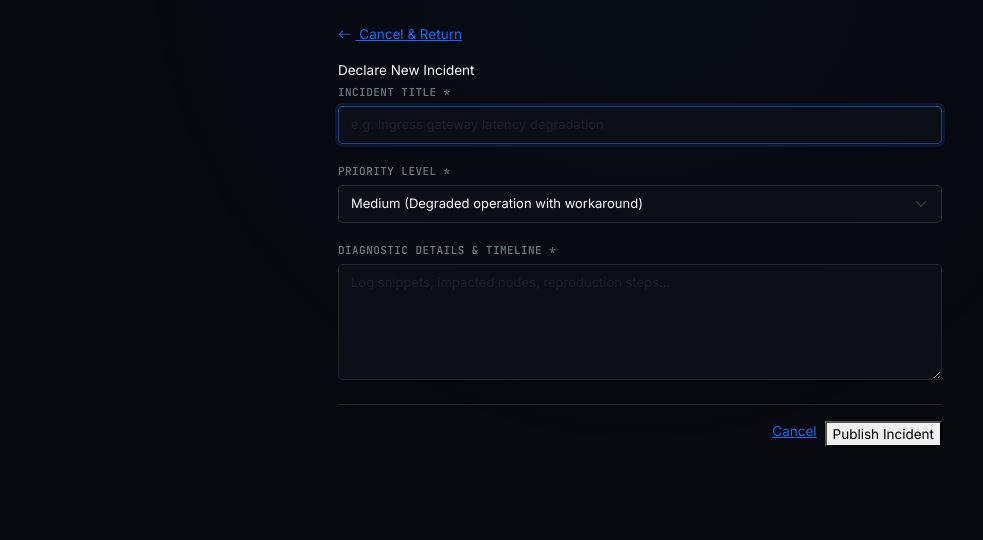
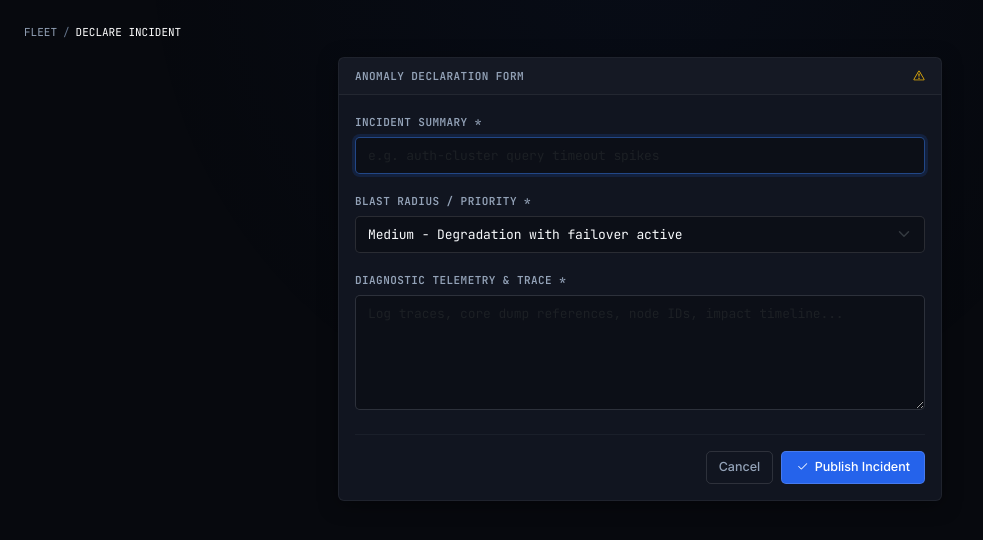
Before and after one commit to Adityachandkaushik/incident-management-system, a Flask app: page /incident/create in a window 1280 px wide. Shown: the part 48-588 px from the top of the page, without its empty margins (0-983 px from the left). Run offline with Flask 3, Linux system fonts and the light colour scheme; the visitor is signed in with stand-in values (Sample User, id 1).

Commit message:
update base template UI

```diff
--- a/templates/create_incident.html
+++ b/templates/create_incident.html
@@ -1,43 +1,51 @@
 {% extends "base.html" %}
 
-{% block title %}Create Incident - Incident Control{% endblock %}
+{% block title %}Declare Incident - OpsConsole{% endblock %}
 
 {% block content %}
+<div class="sre-breadcrumb">
+    <a href="{{ url_for('incidents.dashboard') }}">FLEET</a>
+    <span>/</span>
+    <span class="text-white">DECLARE INCIDENT</span>
+</div>
+
 <div class="row justify-content-center">
     <div class="col-12 col-md-8 col-lg-6">
-        <div class="mb-3">
-            <a href="{{ url_for('incidents.dashboard') }}" class="btn-ops-subtle">
-                <i class="bi bi-arrow-left me-1"></i> Cancel & Return
-            </a>
-        </div>
-
-        <div class="ops-box">
-            <div class="ops-header">Declare New Incident</div>
-            <div class="ops-body">
+        <div class="panel">
+            <div class="panel-header">
+                <span>Anomaly Declaration Form</span>
+                <i class="bi bi-exclamation-triangle text-warning"></i>
+            </div>
+            <div class="panel-body">
                 <form action="{{ url_for('incidents.create_incident') }}" method="POST">
                     <div class="mb-3">
-                        <label for="title" class="form-label mono small text-secondary">Incident Title *</label>
-                        <input type="text" class="form-control" id="title" name="title" placeholder="e.g. Ingress gateway latency degradation" required autofocus>
+                        <label for="title" class="form-label">Incident Summary *</label>
+                        <input type="text" class="form-control code-block" id="title" name="title"
+                               placeholder="e.g. auth-cluster query timeout spikes" required autofocus>
                     </div>
 
                     <div class="mb-3">
-                        <label for="priority" class="form-label mono small text-secondary">Priority Level *</label>
-                        <select class="form-select" id="priority" name="priority" required>
-                            <option value="Low">Low (Minimal disruption)</option>
-                            <option value="Medium" selected>Medium (Degraded operation with workaround)</option>
-                            <option value="High">High (Major subsystem impaired)</option>
-                            <option value="Critical">Critical (Total production outage)</option>
+                        <label for="priority" class="form-label">Blast Radius / Priority *</label>
+                        <select class="form-select code-block" id="priority" name="priority" required>
+                            <option value="Low">Low - Minimal workload impairment</option>
+                            <option value="Medium" selected>Medium - Degradation with failover active</option>
+                            <option value="High">High - Critical workflow offline</option>
+                            <option value="Critical">Critical - Comprehensive cluster outage</option>
                         </select>
                     </div>
 
                     <div class="mb-4">
-                        <label for="description" class="form-label mono small text-secondary">Diagnostic Details & Timeline *</label>
-                        <textarea class="form-control mono" id="description" name="description" rows="5" placeholder="Log snippets, impacted nodes, reproduction steps..." required></textarea>
+                        <label for="description" class="form-label">Diagnostic Telemetry & Trace *</label>
+                        <textarea class="form-control code-block" id="description" name="description" rows="5"
+                                  placeholder="Log traces, core dump references, node IDs, impact timeline..." required></textarea>
                     </div>
 
-                    <div class="d-flex justify-content-end gap-2 border-top border-secondary border-opacity-25 pt-3">
-                        <a href="{{ url_for('incidents.dashboard') }}" class="btn-ops-subtle">Cancel</a>
-                        <button type="submit" class="btn-ops">Publish Incident</button>
+                    <div class="d-flex justify-content-end gap-2 pt-3 border-top border-secondary border-opacity-10">
+                        <a href="{{ url_for('incidents.dashboard') }}" class="btn-sre-ghost">Cancel</a>
+                        <button type="submit" class="btn-sre-primary">
+                            <i class="bi bi-check2"></i>
+                            <span>Publish Incident</span>
+                        </button>
                     </div>
                 </form>
             </div>
```
